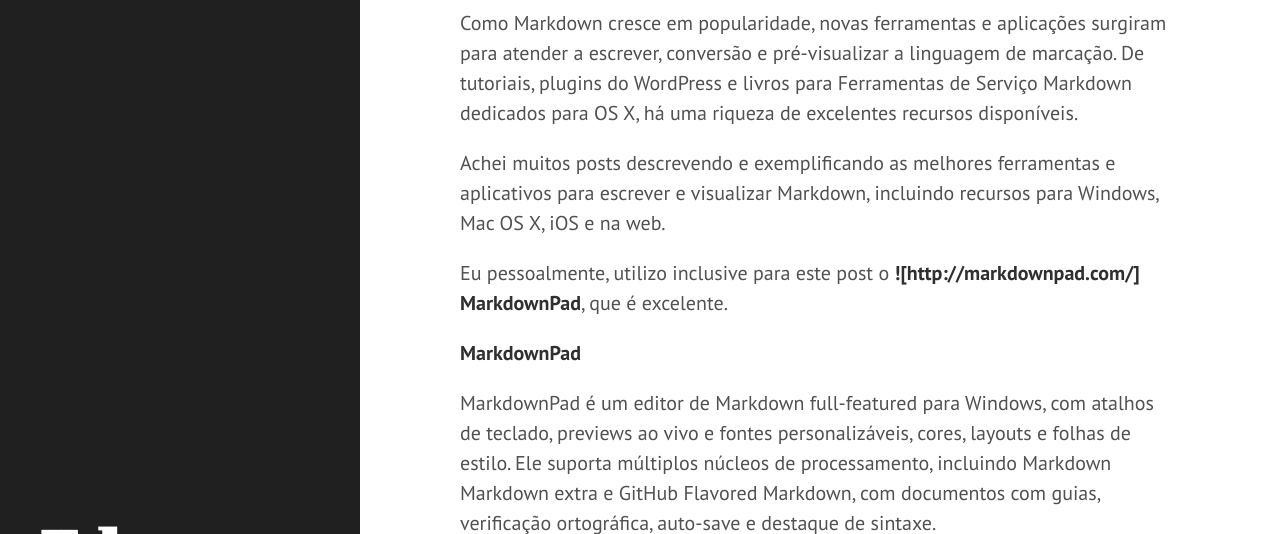
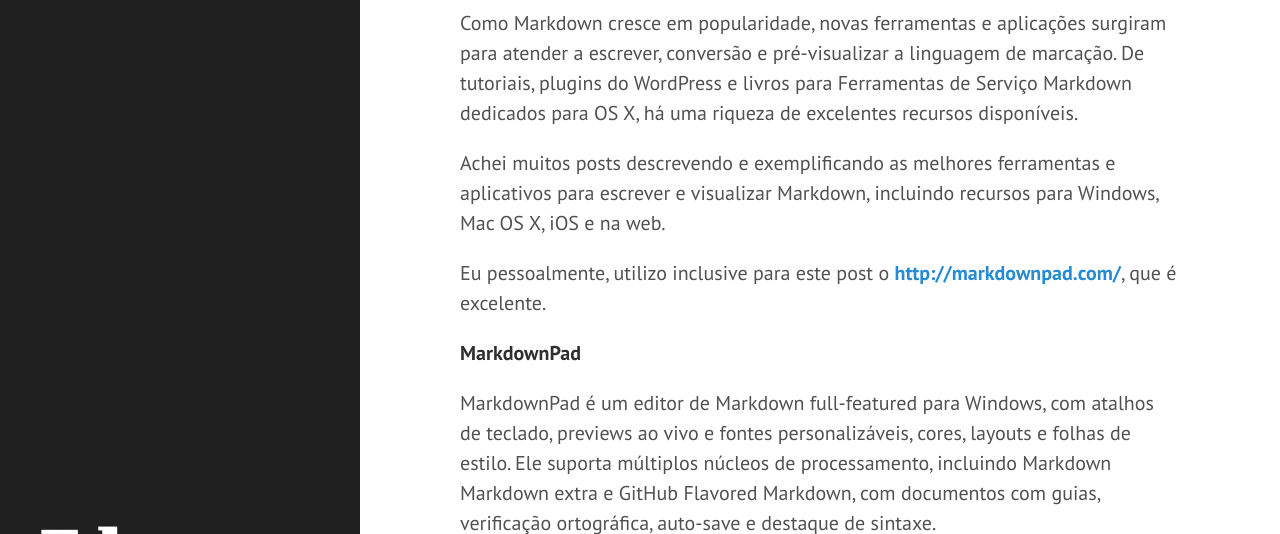
Before and after one commit to edersonmelo/edersonmelo.github.io, a Jekyll site: the page built from _posts/2014-08-31-MarkdownPad-Editor.markdown, in a window 1280 px wide and 900 px high, scrolled down 342 px, cut to the strip 0-534 px from the top of the window. Built offline with Jekyll 4.4.1, drawn with Linux system fonts in a browser that asks for light colours.

Commit message:
Post update: Markdownpad Editor

```diff
--- a/_posts/2014-08-31-MarkdownPad-Editor.markdown
+++ b/_posts/2014-08-31-MarkdownPad-Editor.markdown
@@ -9,7 +9,7 @@ Como Markdown cresce em popularidade, novas ferramentas e aplicações surgiram
 
 Achei muitos posts descrevendo e exemplificando as melhores ferramentas e aplicativos para escrever e visualizar Markdown, incluindo recursos para Windows, Mac OS X, iOS e na web.
 
-Eu pessoalmente, utilizo inclusive para este post o **![http://markdownpad.com/] MarkdownPad**, que é excelente.
+Eu pessoalmente, utilizo inclusive para este post o **[http://markdownpad.com/](MarkdownPad)**, que é excelente.
 
 **MarkdownPad**
 
```
